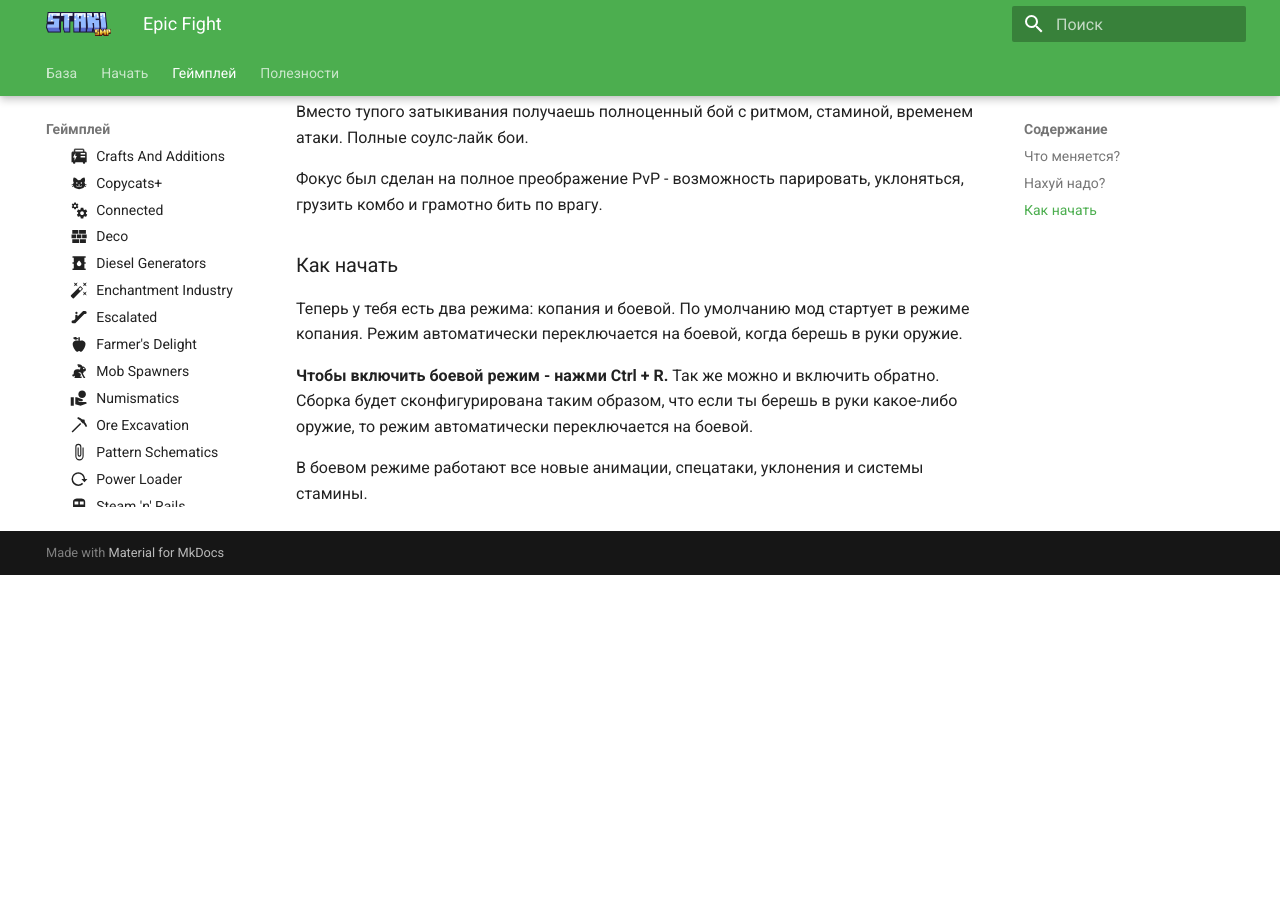
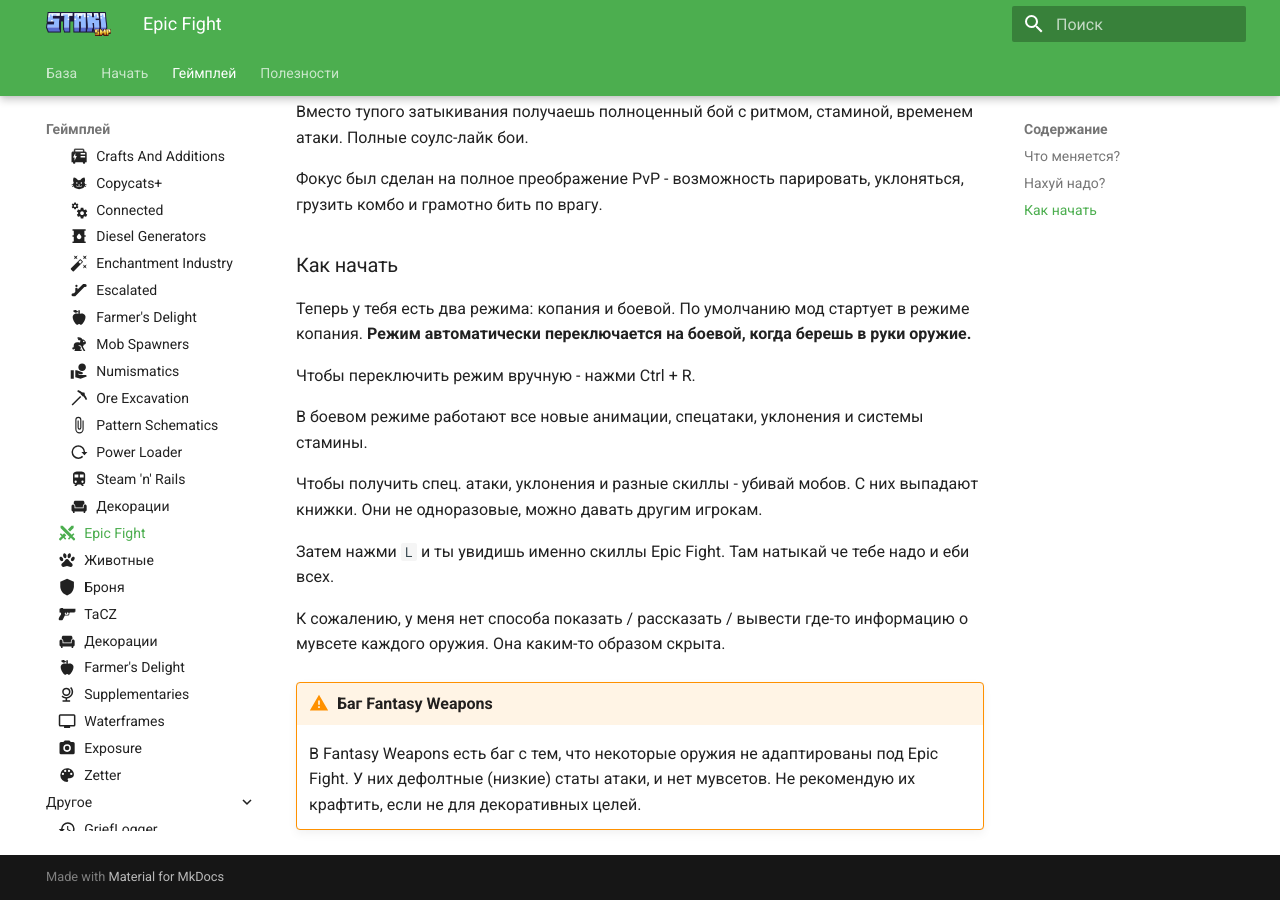
Before and after one commit to Staki-SMP/staki-wiki, an MkDocs documentation site: the page built from docs/game/mods/main/epic-fight.md, in a window 1280 px wide and 900 px high, scrolled down 1060 px. Built offline with MkDocs 1.6.1 and Material for MkDocs 9.7.7, drawn with Linux system fonts in a browser that asks for light colours; before the commit the page ends 1635 px from its top, so only the background shows below that.

Commit message:
Wiki updates

```diff
--- a/docs/game/mods/main/epic-fight.md
+++ b/docs/game/mods/main/epic-fight.md
@@ -25,9 +25,19 @@
 ### Как начать
 
 Теперь у тебя есть два режима: копания и боевой. По умолчанию мод стартует в режиме копания.
-Режим автоматически переключается на боевой, когда берешь в руки оружие.
+**Режим автоматически переключается на боевой, когда берешь в руки оружие.**
 
-**Чтобы включить боевой режим - нажми Ctrl + R.** Так же можно и включить обратно.
-Сборка будет сконфигурирована таким образом, что если ты берешь в руки какое-либо оружие, то режим автоматически переключается на боевой.
+Чтобы переключить режим вручную - нажми Ctrl + R.
 
 В боевом режиме работают все новые анимации, спецатаки, уклонения и системы стамины.
+
+Чтобы получить спец. атаки, уклонения и разные скиллы - убивай мобов. С них выпадают книжки. Они не одноразовые, можно давать другим игрокам.
+
+Затем нажми `L` и ты увидишь именно скиллы Epic Fight. Там натыкай че тебе надо и еби всех.
+
+К сожалению, у меня нет способа показать / рассказать / вывести где-то информацию о мувсете каждого оружия. Она каким-то образом скрыта.
+
+!!! warning "Баг Fantasy Weapons"
+
+    В Fantasy Weapons есть баг с тем, что некоторые оружия не адаптированы под Epic Fight. У них дефолтные (низкие) статы атаки, и нет мувсетов.
+    Не рекомендую их крафтить, если не для декоративных целей.
--- a/mkdocs.yml
+++ b/mkdocs.yml
@@ -77,7 +77,6 @@
               - Crafts And Additions: game/mods/main/create/crafts-and-additions.md
               - Copycats+: game/mods/main/create/copycats-plus.md
               - Connected: game/mods/main/create/connected.md
-              - Deco: game/mods/main/create/deco.md
               - Diesel Generators: game/mods/main/create/diesel-generators.md
               - Enchantment Industry: game/mods/main/create/enchantment-industry.md
               - Escalated: game/mods/main/create/escalated.md
@@ -88,6 +87,7 @@
               - Pattern Schematics: game/mods/main/create/pattern-schematics.md
               - Power Loader: game/mods/main/create/power-loader.md
               - Steam 'n' Rails: game/mods/main/create/steam-n-rails.md
+              - Декорации: game/mods/main/create/decorations.md
           - Epic Fight: game/mods/main/epic-fight.md
           - game/mods/main/animals.md
           - game/mods/main/armor.md
```
Also changed, not shown: docs/game/mods/main/create/deco.md (deleted, +0 -5 lines), docs/game/mods/main/create/decorations.md (added, +28 -0 lines), docs/game/mods/main/create/diesel-generators.md (+8 -0 lines), docs/game/mods/main/create/enchantment-industry.md (+8 -0 lines), docs/game/mods/main/create/steam-n-rails.md (+6 -0 lines), docs/game/mods/main/furniture.md (+4 -0 lines), docs/assets/img/mods/create/create-enchantment-industry.png (added), docs/assets/img/mods/create/decorations/img.png (added), docs/assets/img/mods/create/decorations/img_1.png (added), docs/assets/img/mods/create/decorations/img_2.png (added), docs/assets/img/mods/create/decorations/resized-armrests.gif (added), docs/assets/img/mods/create/decorations/resized-colors.gif (added), docs/assets/img/mods/create/diesel-generators/img.png (added), docs/assets/img/mods/create/diesel-generators/img_1.png (added).
